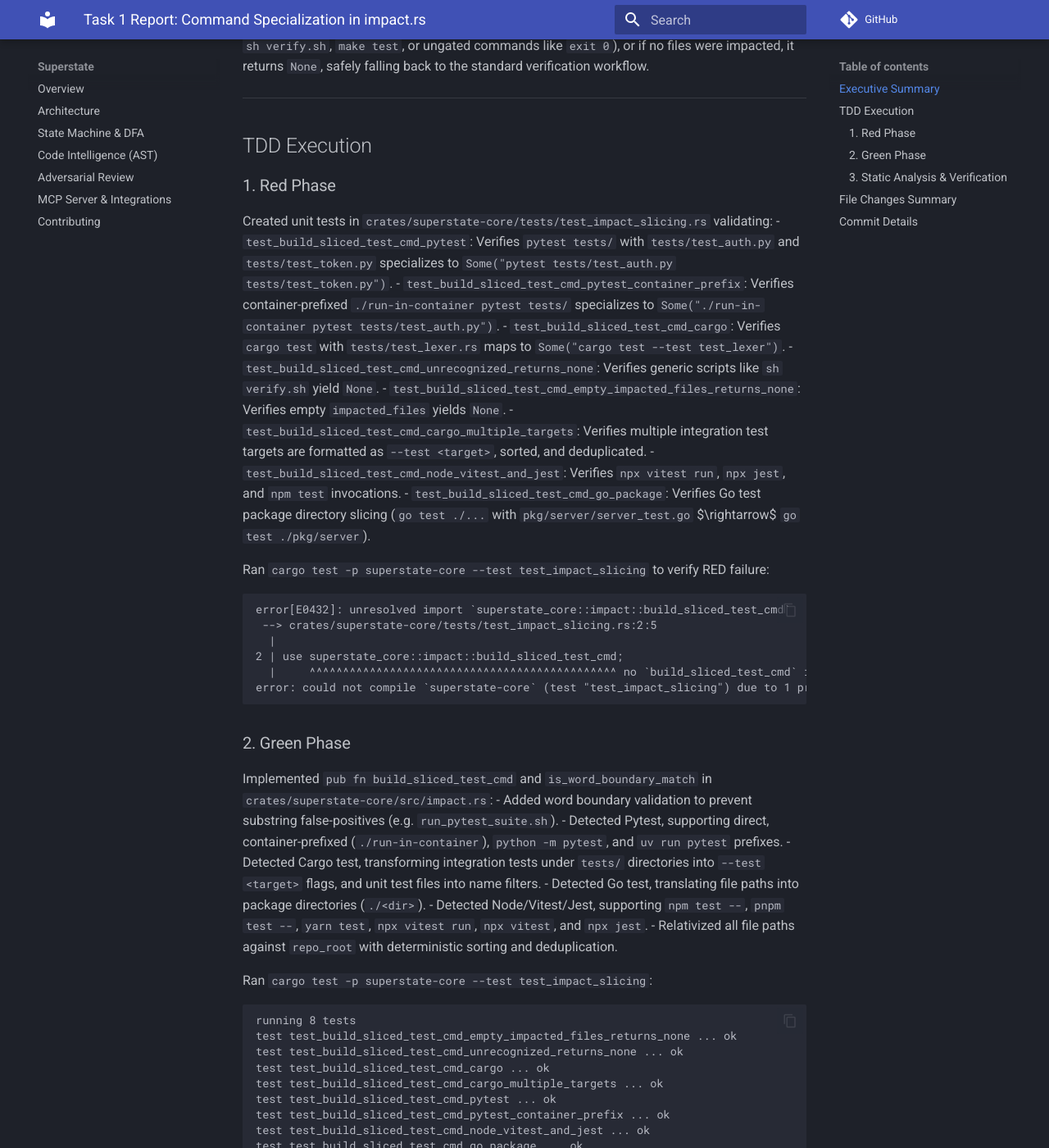
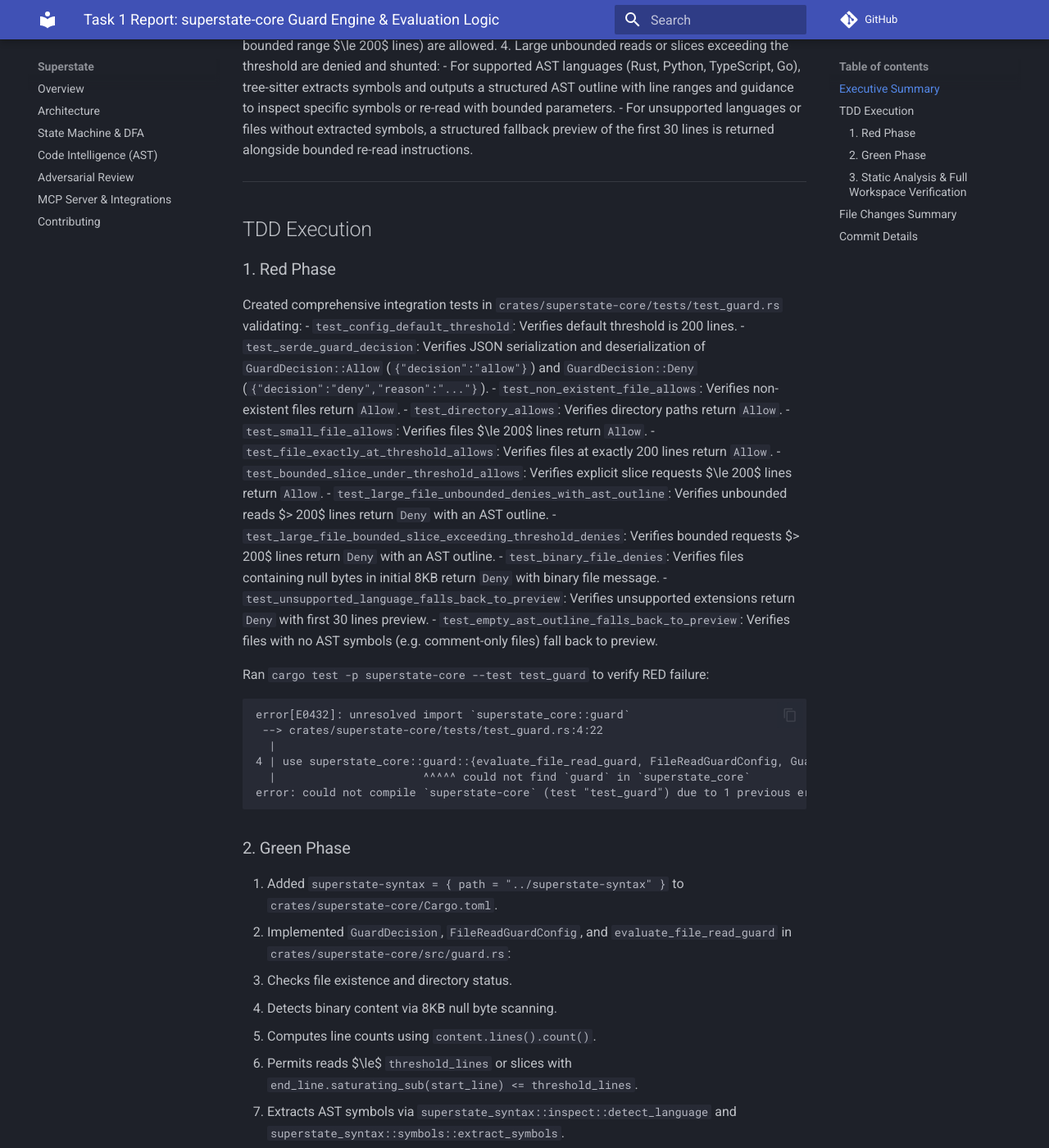
Before and after one commit to dnf0/blyte, an MkDocs documentation site: the page built from docs/superpowers/plans/task-1-report.md, in a window 1280 px wide and 1400 px high, scrolled down 670 px. Shown: the whole window at 82% size. Built offline with MkDocs 1.6.1 and Material for MkDocs 9.7.7, drawn with Linux system fonts in a browser that asks for light colours; comment, search, counter and statistics services are not loaded; some of the changed text lies outside the part shown.

Commit message:
docs(plans): add task 1 implementer report

````diff
--- a/docs/superpowers/plans/task-1-report.md
+++ b/docs/superpowers/plans/task-1-report.md
@@ -1,75 +1,88 @@
-# Task 1 Report: Command Specialization in `impact.rs`
+# Task 1 Report: `superstate-core` Guard Engine & Evaluation Logic
 
 **Status:** Completed (DONE)
-**Commit SHA:** `1e6547e3e0d4b83da692cab152353e5dbf0a7660` (`1e6547e`)
-**Branch:** `feat/daemon-test-impact-slicing`
-**Repository:** `/Users/danielfisher/repos/superstate/.worktrees/feat-daemon-test-impact-slicing`
-**Date:** 2026-09-19
+**Commit SHA:** `57263284f50d55c0ea57a48bd400a1ef6dae4c34` (`5726328`)
+**Branch:** `feat/pre-tool-use-file-guard`
+**Repository:** `/Users/danielfisher/repos/superstate/.worktrees/feat-pre-tool-use-file-guard`
+**Date:** 2026-09-20
 
 ---
 
 ## Executive Summary
 
-Task 1 implemented command specialization in `crates/superstate-core/src/impact.rs` via `pub fn build_sliced_test_cmd(base_cmd: &str, impacted_files: &[PathBuf], repo_root: &Path) -> Option<String>`.
+Task 1 implemented the core evaluation engine for deterministic `PreToolUse` file read guards in `crates/superstate-core/src/guard.rs` and re-exported its types in `crates/superstate-core/src/lib.rs`.
 
-In the two-tier milestone-scoped test impact slicing architecture, `infer_impacted_tests` identifies which test files are affected by changes in a milestone. `build_sliced_test_cmd` inspects the base milestone verification command (`verify_cmd`), detects the underlying test runner harness (Pytest, Cargo, Go, Vitest/Jest/Node), and specializes the command invocation to target only the impacted test files. If the verification command is generic or unrecognized (e.g. `sh verify.sh`, `make test`, or ungated commands like `exit 0`), or if no files were impacted, it returns `None`, safely falling back to the standard verification workflow.
+The guard inspects incoming file read targets and bounded slice parameters against a configurable threshold budget (default 200 lines):
+1. Non-existent files and directories are allowed (`GuardDecision::Allow`), allowing native agent runtime error mechanisms to function normally.
+2. Binary files (null bytes in first 8KB) are denied (`GuardDecision::Deny`), preventing LLM prompt state corruption.
+3. Reads within the threshold budget ($\le 200$ lines total or bounded range $\le 200$ lines) are allowed.
+4. Large unbounded reads or slices exceeding the threshold are denied and shunted:
+   - For supported AST languages (Rust, Python, TypeScript, Go), tree-sitter extracts symbols and outputs a structured AST outline with line ranges and guidance to inspect specific symbols or re-read with bounded parameters.
+   - For unsupported languages or files without extracted symbols, a structured fallback preview of the first 30 lines is returned alongside bounded re-read instructions.
 
 ---
 
 ## TDD Execution
 
 ### 1. Red Phase
-Created unit tests in `crates/superstate-core/tests/test_impact_slicing.rs` validating:
-- `test_build_sliced_test_cmd_pytest`: Verifies `pytest tests/` with `tests/test_auth.py` and `tests/test_token.py` specializes to `Some("pytest tests/test_auth.py tests/test_token.py")`.
-- `test_build_sliced_test_cmd_pytest_container_prefix`: Verifies container-prefixed `./run-in-container pytest tests/` specializes to `Some("./run-in-container pytest tests/test_auth.py")`.
-- `test_build_sliced_test_cmd_cargo`: Verifies `cargo test` with `tests/test_lexer.rs` maps to `Some("cargo test --test test_lexer")`.
-- `test_build_sliced_test_cmd_unrecognized_returns_none`: Verifies generic scripts like `sh verify.sh` yield `None`.
-- `test_build_sliced_test_cmd_empty_impacted_files_returns_none`: Verifies empty `impacted_files` yields `None`.
-- `test_build_sliced_test_cmd_cargo_multiple_targets`: Verifies multiple integration test targets are formatted as `--test <target>`, sorted, and deduplicated.
-- `test_build_sliced_test_cmd_node_vitest_and_jest`: Verifies `npx vitest run`, `npx jest`, and `npm test` invocations.
-- `test_build_sliced_test_cmd_go_package`: Verifies Go test package directory slicing (`go test ./...` with `pkg/server/server_test.go` $\rightarrow$ `go test ./pkg/server`).
+Created comprehensive integration tests in `crates/superstate-core/tests/test_guard.rs` validating:
+- `test_config_default_threshold`: Verifies default threshold is 200 lines.
+- `test_serde_guard_decision`: Verifies JSON serialization and deserialization of `GuardDecision::Allow` (`{"decision":"allow"}`) and `GuardDecision::Deny` (`{"decision":"deny","reason":"..."}`).
+- `test_non_existent_file_allows`: Verifies non-existent files return `Allow`.
+- `test_directory_allows`: Verifies directory paths return `Allow`.
+- `test_small_file_allows`: Verifies files $\le 200$ lines return `Allow`.
+- `test_file_exactly_at_threshold_allows`: Verifies files at exactly 200 lines return `Allow`.
+- `test_bounded_slice_under_threshold_allows`: Verifies explicit slice requests $\le 200$ lines return `Allow`.
+- `test_large_file_unbounded_denies_with_ast_outline`: Verifies unbounded reads $> 200$ lines return `Deny` with an AST outline.
+- `test_large_file_bounded_slice_exceeding_threshold_denies`: Verifies bounded requests $> 200$ lines return `Deny` with an AST outline.
+- `test_binary_file_denies`: Verifies files containing null bytes in initial 8KB return `Deny` with binary file message.
+- `test_unsupported_language_falls_back_to_preview`: Verifies unsupported extensions return `Deny` with first 30 lines preview.
+- `test_empty_ast_outline_falls_back_to_preview`: Verifies files with no AST symbols (e.g. comment-only files) fall back to preview.
 
-Ran `cargo test -p superstate-core --test test_impact_slicing` to verify RED failure:
+Ran `cargo test -p superstate-core --test test_guard` to verify RED failure:
 ```text
-error[E0432]: unresolved import `superstate_core::impact::build_sliced_test_cmd`
- --> crates/superstate-core/tests/test_impact_slicing.rs:2:5
+error[E0432]: unresolved import `superstate_core::guard`
+ --> crates/superstate-core/tests/test_guard.rs:4:22
   |
-2 | use superstate_core::impact::build_sliced_test_cmd;
-  |     ^^^^^^^^^^^^^^^^^^^^^^^^^^^^^^^^^^^^^^^^^^^^^^ no `build_sliced_test_cmd` in `impact`
-error: could not compile `superstate-core` (test "test_impact_slicing") due to 1 previous error
+4 | use superstate_core::guard::{evaluate_file_read_guard, FileReadGuardConfig, GuardDecision};
+  |                      ^^^^^ could not find `guard` in `superstate_core`
+error: could not compile `superstate-core` (test "test_guard") due to 1 previous error
 ```
 
 ### 2. Green Phase
-Implemented `pub fn build_sliced_test_cmd` and `is_word_boundary_match` in `crates/superstate-core/src/impact.rs`:
-- Added word boundary validation to prevent substring false-positives (e.g. `run_pytest_suite.sh`).
-- Detected Pytest, supporting direct, container-prefixed (`./run-in-container`), `python -m pytest`, and `uv run pytest` prefixes.
-- Detected Cargo test, transforming integration tests under `tests/` directories into `--test <target>` flags, and unit test files into name filters.
-- Detected Go test, translating file paths into package directories (`./<dir>`).
-- Detected Node/Vitest/Jest, supporting `npm test --`, `pnpm test --`, `yarn test`, `npx vitest run`, `npx vitest`, and `npx jest`.
-- Relativized all file paths against `repo_root` with deterministic sorting and deduplication.
+1. Added `superstate-syntax = { path = "../superstate-syntax" }` to `crates/superstate-core/Cargo.toml`.
+2. Implemented `GuardDecision`, `FileReadGuardConfig`, and `evaluate_file_read_guard` in `crates/superstate-core/src/guard.rs`:
+   - Checks file existence and directory status.
+   - Detects binary content via 8KB null byte scanning.
+   - Computes line counts using `content.lines().count()`.
+   - Permits reads $\le$ `threshold_lines` or slices with `end_line.saturating_sub(start_line) <= threshold_lines`.
+   - Extracts AST symbols via `superstate_syntax::inspect::detect_language` and `superstate_syntax::symbols::extract_symbols`.
+   - Formats AST outlines via `superstate_syntax::inspect::format_outline`.
+   - Falls back to 30-line previews when unsupported or outline is empty.
+3. Re-exported `guard` module and items in `crates/superstate-core/src/lib.rs`.
 
-Ran `cargo test -p superstate-core --test test_impact_slicing`:
+Ran `cargo test -p superstate-core --test test_guard`:
 ```text
-running 8 tests
-test test_build_sliced_test_cmd_empty_impacted_files_returns_none ... ok
-test test_build_sliced_test_cmd_unrecognized_returns_none ... ok
-test test_build_sliced_test_cmd_cargo ... ok
-test test_build_sliced_test_cmd_cargo_multiple_targets ... ok
-test test_build_sliced_test_cmd_pytest ... ok
-test test_build_sliced_test_cmd_pytest_container_prefix ... ok
-test test_build_sliced_test_cmd_node_vitest_and_jest ... ok
-test test_build_sliced_test_cmd_go_package ... ok
+running 12 tests
+test test_config_default_threshold ... ok
+test test_serde_guard_decision ... ok
+test test_directory_allows ... ok
+test test_non_existent_file_allows ... ok
+test test_small_file_allows ... ok
+test test_binary_file_denies ... ok
+test test_large_file_bounded_slice_exceeding_threshold_denies ... ok
+test test_unsupported_language_falls_back_to_preview ... ok
+test test_file_exactly_at_threshold_allows ... ok
+test test_empty_ast_outline_falls_back_to_preview ... ok
+test test_large_file_unbounded_denies_with_ast_outline ... ok
+test test_bounded_slice_under_threshold_allows ... ok
 
-test result: ok. 8 passed; 0 failed; 0 ignored; 0 measured; 0 filtered out; finished in 0.00s
+test result: ok. 12 passed; 0 failed; 0 ignored; 0 measured; 0 filtered out; finished in 0.03s
 ```
 
-Ran `cargo test -p superstate-core`: All 24 test suites passed.
-
-### 3. Static Analysis & Verification
-- `cargo clippy -p superstate-core --all-targets -- -D warnings`: Passed with 0 warnings.
+### 3. Static Analysis & Full Workspace Verification
 - `cargo clippy --all-targets -- -D warnings`: Passed across entire workspace with 0 warnings.
-- `cargo check --all`: Clean compilation across all crates.
-- `cargo fmt --all -- --check`: Checked and confirmed clean.
+- `cargo test --all`: All unit, integration, and doc tests across all crates passed.
 
 ---
 
@@ -77,13 +90,16 @@ Ran `cargo test -p superstate-core`: All 24 test suites passed.
 
 | File | Status | Description |
 |---|---|---|
-| `crates/superstate-core/tests/test_impact_slicing.rs` | Created | Added 8 unit tests for test runner command specialization |
-| `crates/superstate-core/src/impact.rs` | Modified | Implemented `build_sliced_test_cmd` and `is_word_boundary_match` helper |
+| `crates/superstate-core/Cargo.toml` | Modified | Added `superstate-syntax` dependency |
+| `crates/superstate-core/src/guard.rs` | Created | Implemented `evaluate_file_read_guard`, `FileReadGuardConfig`, and `GuardDecision` |
+| `crates/superstate-core/src/lib.rs` | Modified | Declared and re-exported `guard` module |
+| `crates/superstate-core/tests/test_guard.rs` | Created | Added 12 unit tests for guard evaluation and AST shunting |
+| `docs/superpowers/plans/task-1-brief.md` | Modified | Updated task brief for Task 1 |
 
 ---
 
 ## Commit Details
 
-- **Commit SHA:** `1e6547e3e0d4b83da692cab152353e5dbf0a7660` (`1e6547e`)
-- **Message:** `feat(core): implement test runner command specialization for impact slicing`
+- **Commit SHA:** `57263284f50d55c0ea57a48bd400a1ef6dae4c34` (`5726328`)
+- **Message:** `feat(core): implement file read guard engine and ast shunting`
 - **GPG Verification:** Skipped (`--no-gpg-sign`) per repository guidance.
````
